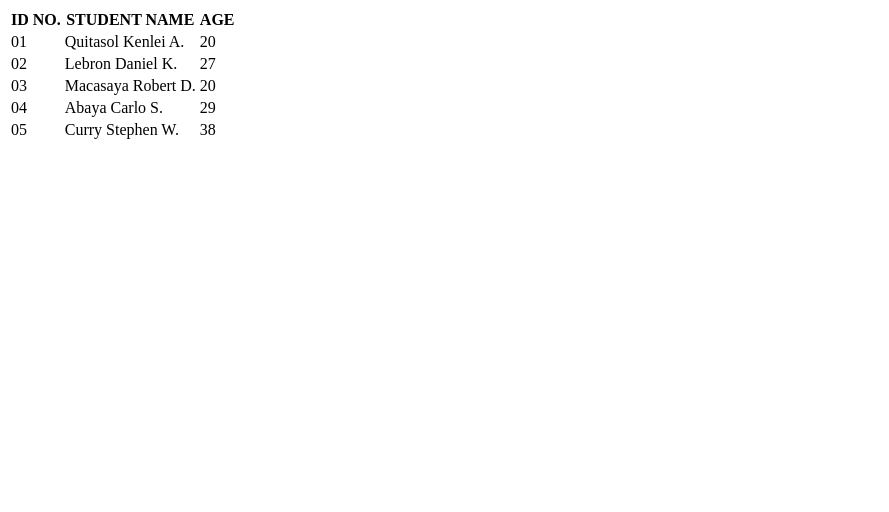
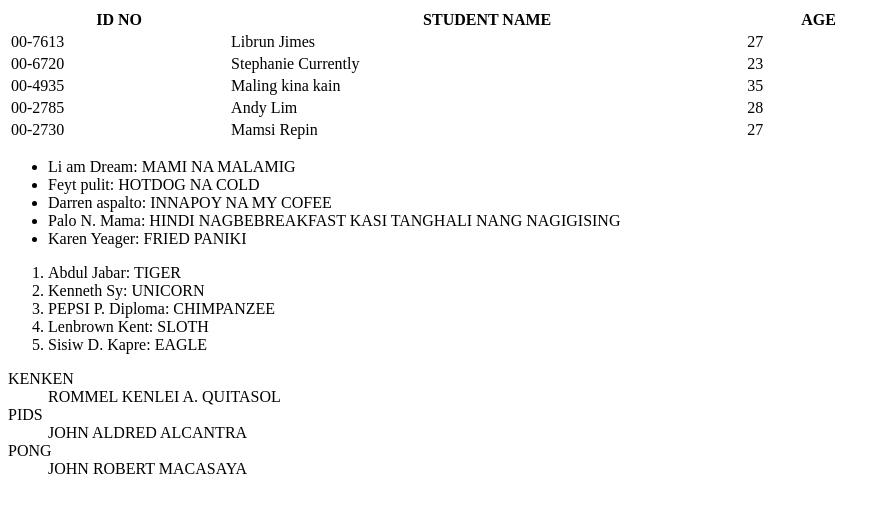
Before and after one commit to QuitasolKenlei/Table_Quitasol, a plain HTML site: page Index.html in a window 1280 px wide. Shown: the whole page, without its empty margins (0-889 px from the left). Drawn offline with Linux system fonts and the light colour scheme.

Commit message:
Update Index.html

```diff
--- a/Index.html
+++ b/Index.html
@@ -1,38 +1,71 @@
 <!DOCTYPE html>
 <html>
- <table>
-   <tr>
-     <th>ID NO.</th>
-     <th>STUDENT NAME</th>
-     <th>AGE</th>
-   </tr>
-   <tr>
-      <td>01</td>
-      <td>Quitasol Kenlei A.</td>
-      <td>20</td>
-   </tr>
-   <tr>
-     <td>02</td>
-     <td>Lebron Daniel K.</td>
-     <td>27</td>
-   </tr>
-   <tr>
-     <td>03</td>
-     <td>Macasaya Robert D.</td>
-     <td>20</td>
-   </tr>
-   <tr>
-     <td>04</td>
-     <td>Abaya Carlo S.</td>
-     <td>29</td>
-   </tr>
-   <tr>
-     <td>05</td>
-     <td>Curry Stephen W.</td>
-     <td>38</td>
-   </tr>
+  <head>
+    <link rel="stylesheet" href="styles.css">
+  </head>
+
+  <body>
+    <table style="width:70%">
+      <tr>
+        <th>ID NO</th>
+        <th>STUDENT NAME</th>
+        <th>AGE</th>
+      </tr>
+      <TR>
+        <TD>00-7613</TD>
+        <TD>Librun Jimes</TD>
+        <TD>27</TD>
+      </TR>
+      <TR>
+        <TD>00-6720</TD>
+        <TD>Stephanie Currently</TD>
+        <TD>23</TD>
+      </TR>
+      <TR>
+        <TD>00-4935</TD>
+        <TD>Maling kina kain</TD>
+        <TD>35</TD>
+      </TR>
+      <TR>
+        <TD>00-2785</TD>
+        <TD>Andy Lim</TD>
+        <TD>28</TD>
+      </TR>
+      <TR>
+        <TD>00-2730</TD>
+        <TD>Mamsi Repin</TD>
+        <TD>27</TD>
+      </TR>
+    </table>
 
 
+    <UL>
+      <LI>Li am Dream: MAMI NA MALAMIG</LI>
+      <LI>Feyt pulit: HOTDOG NA COLD</LI>
+      <LI>Darren aspalto: INNAPOY NA MY COFEE</LI>
+      <LI>Palo N. Mama: HINDI NAGBEBREAKFAST KASI TANGHALI NANG NAGIGISING</LI>
+      <LI>Karen Yeager: FRIED PANIKI</LI>
+    </UL>
 
- </table>
+
+    <OL>
+      <LI>Abdul Jabar: TIGER</LI>
+      <LI>Kenneth Sy: UNICORN</LI>
+      <LI>PEPSI P. Diploma: CHIMPANZEE</LI>
+      <LI>Lenbrown Kent: SLOTH</LI>
+      <LI>Sisiw D. Kapre: EAGLE</LI>
+    </OL>
+
+
+    <DL>
+      <DT>KENKEN</DT>
+      <DD>ROMMEL KENLEI A. QUITASOL</DD>
+      <DT>PIDS</DT>
+      <DD>JOHN ALDRED ALCANTRA</DD>
+      <DT>PONG</DT>
+      <DD>JOHN ROBERT MACASAYA</DD>
+    </DL>
+
+
+  </body>
 </html>
```
